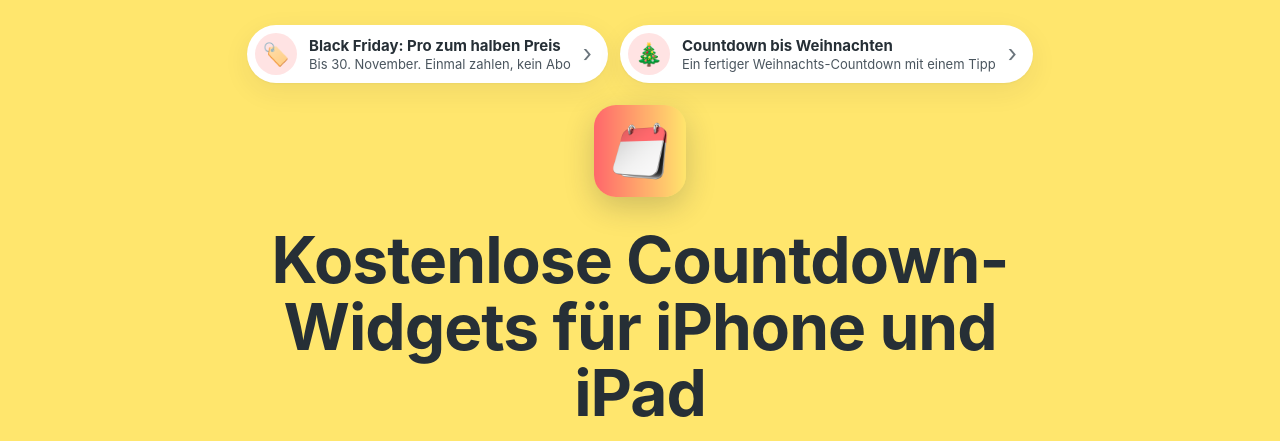
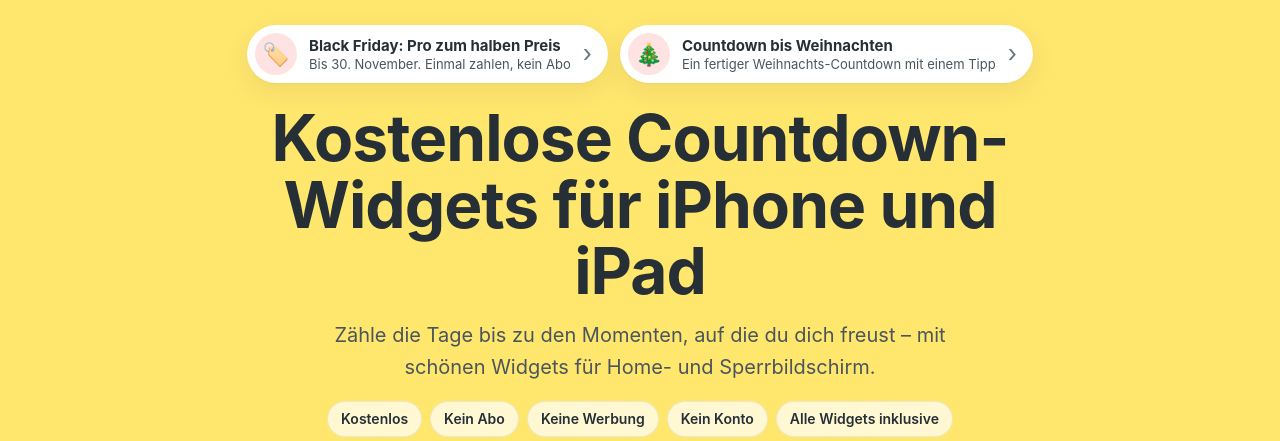
Before and after one commit to simplecountdownapp/simplecountdownapp.github.io, a plain HTML site: page de/index.html in a window 1280 px wide. Shown: the part 146-587 px from the top of the page. Drawn offline with Linux system fonts and the light colour scheme.

Commit message:
Home: remove the big hero icon (logo already in the top bar), 12 languages
Co-Authored-By: Claude Opus 5.5 <noreply@anthropic.com>

```diff
--- a/de/index.html
+++ b/de/index.html
@@ -181,7 +181,7 @@
         <a class="event-banner" href="https://apps.apple.com/app/id6761277550?eventid=6837456717&amp;pt=128707341&amp;ct=web-home-de&amp;mt=8" data-from="2026-11-22" data-until="2026-12-26" hidden><span class="event-emoji" aria-hidden="true">🎄</span><span class="event-text"><strong>Countdown bis Weihnachten</strong><span>Ein fertiger Weihnachts-Countdown mit einem Tipp</span></span><span class="event-go" aria-hidden="true">›</span></a>
         <a class="event-banner" href="https://apps.apple.com/app/id6761277550?eventid=6837471039&amp;pt=128707341&amp;ct=web-home-de&amp;mt=8" data-from="2026-12-26" data-until="2027-01-01" hidden><span class="event-emoji" aria-hidden="true">🎊</span><span class="event-text"><strong>Countdown bis Silvester</strong><span>Ein fertiger Silvester-Countdown mit einem Tipp</span></span><span class="event-go" aria-hidden="true">›</span></a>
       </div>
-      <img class="icon" src="/icon.png" alt="Simple Count" width="92" height="92">
+
       <h1>Kostenlose Countdown-Widgets für iPhone und iPad</h1>
       <p class="pitch">Zähle die Tage bis zu den Momenten, auf die du dich freust – mit schönen Widgets für Home- und Sperrbildschirm.</p>
       <div class="pills" aria-label="Kostenlos. Kein Abo, keine Werbung, kein Konto. Alle Widgets inklusive."><span class="pill">Kostenlos</span><span class="pill">Kein Abo</span><span class="pill">Keine Werbung</span><span class="pill">Kein Konto</span><span class="pill">Alle Widgets inklusive</span></div>
```
Also changed, not shown: es/index.html (+1 -1 lines), fr/index.html (+1 -1 lines), index.html (+1 -1 lines), it/index.html (+1 -1 lines), ja/index.html (+1 -1 lines), ko/index.html (+1 -1 lines), nl/index.html (+1 -1 lines), pt/index.html (+1 -1 lines), ru/index.html (+1 -1 lines), tr/index.html (+1 -1 lines), zh/index.html (+1 -1 lines).
